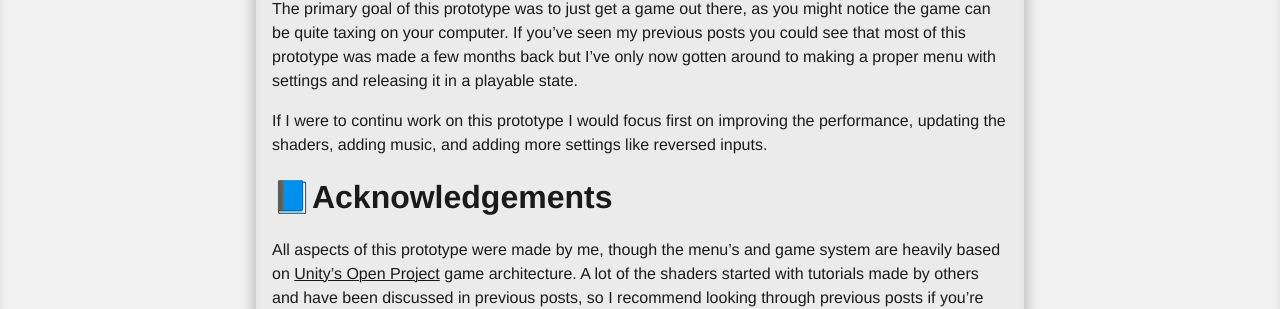
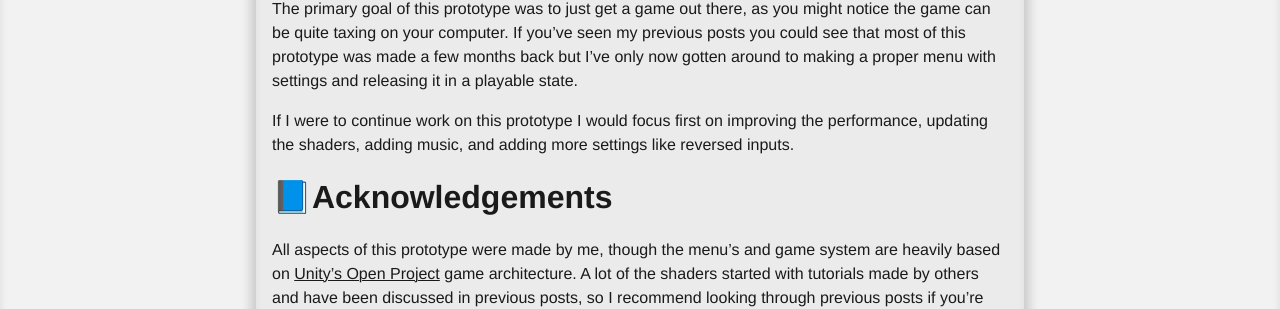
Before and after one commit to Radagasd/Radagasd.github.io, a Jekyll site: the page built from _posts/Showcases/2021/2021-12-06-windfall-prototype.html, in a window 1280 px wide. Shown: the part 819-1128 px from the top of the page. Built offline with Jekyll 4.4.1, drawn with Linux system fonts in a browser that asks for light colours; nearby versions of some CDN libraries; comment, search, counter and statistics services are not loaded.

Commit message:
no message

```diff
--- a/_posts/Showcases/2021/2021-12-06-windfall-prototype.html
+++ b/_posts/Showcases/2021/2021-12-06-windfall-prototype.html
@@ -12,7 +12,7 @@ preview-video: assets/posts/2021/windfall-prototype/preview.mp4
 <h1>📝Description</h1>
 <p>This is a small prototype game in which you can freely fly through one map with a time-tracked ring parkour. You can download it <a href="https://radagasd.itch.io/windfall" target="_blank">here</a>!</p>
 <p>The primary goal of this prototype was to just get a game out there, as you might notice the game can be quite taxing on your computer. If you’ve seen my previous posts you could see that most of this prototype was made a few months back but I’ve only now gotten around to making a proper menu with settings and releasing it in a playable state.</p>
-<p>If I were to continu work on this prototype I would focus first on improving the performance, updating the shaders, adding music, and adding more settings like reversed inputs.</p>
+<p>If I were to continue work on this prototype I would focus first on improving the performance, updating the shaders, adding music, and adding more settings like reversed inputs.</p>
 
 
 <h1>📘Acknowledgements</h1>
--- a/_posts/Showcases/2022/2022-01-31-stylised-leviathan-axe.html
+++ b/_posts/Showcases/2022/2022-01-31-stylised-leviathan-axe.html
@@ -3,6 +3,7 @@ title: Stylised Leviathan axe
 layout: post
 category: showcase
 preview-video: assets/posts/2022/stylised-leviathan-axe/preview.mp4
+image: /assets/posts/2022/stylised-leviathan-axe/preview_still.jpg
 ---
 
 <div class="container video__container youtube round margin--vertical">
```
